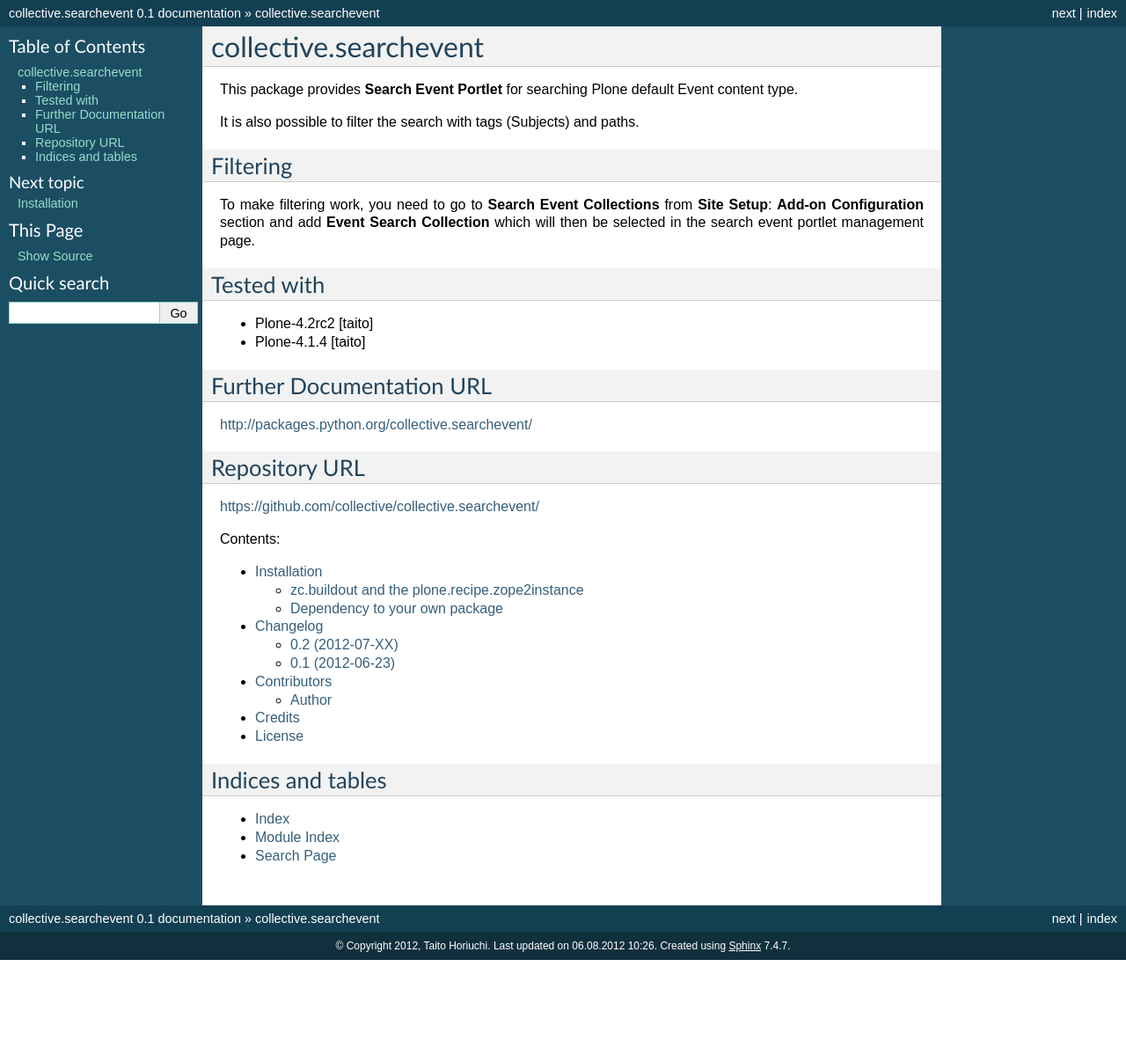
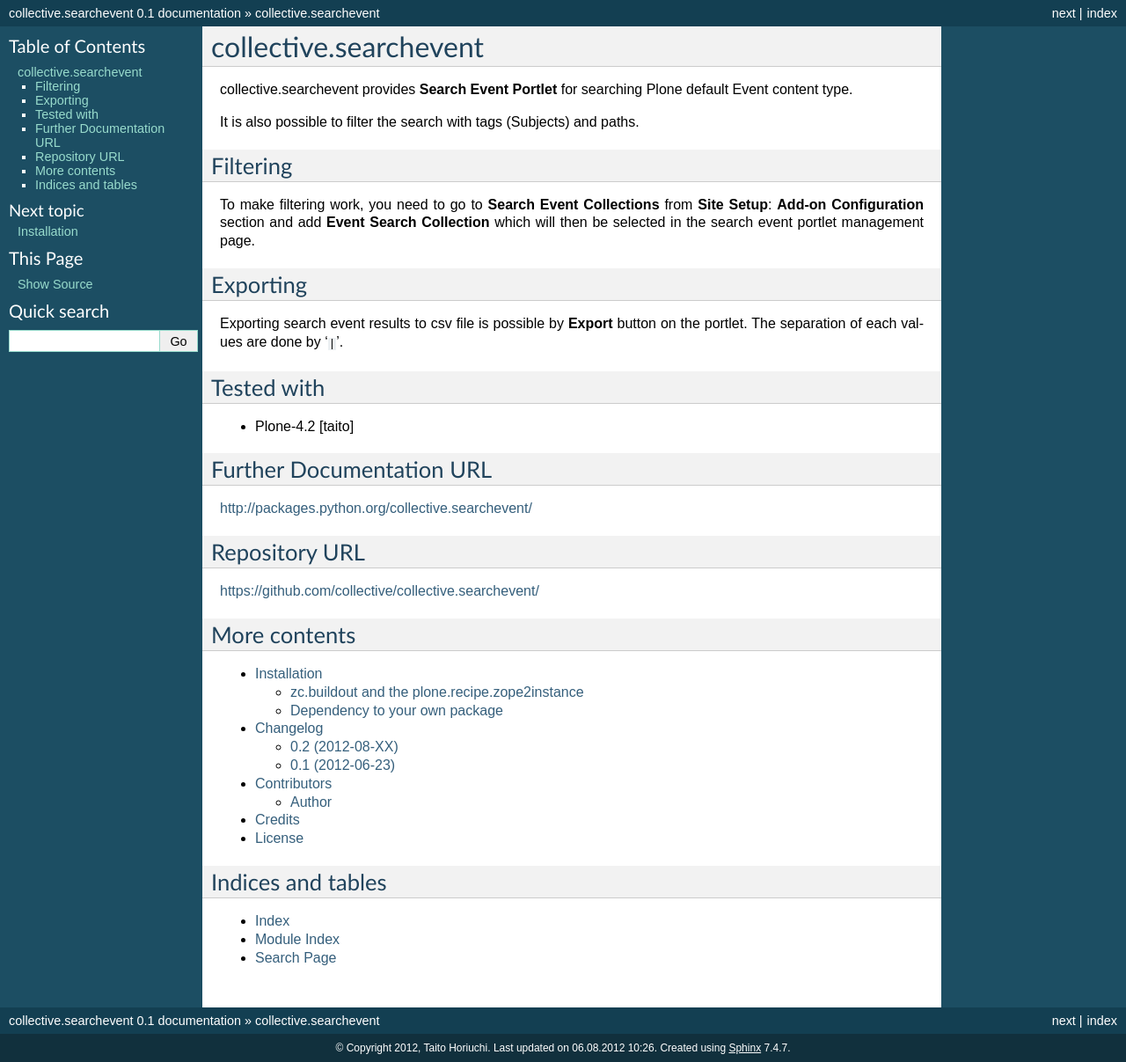
Before and after one commit to collective/collective.searchevent, a Sphinx documentation site: the page built from collective/searchevent/docs/index.rst, in a window 1280 px wide. Shown: the whole page at 88% size. Built offline with Sphinx 7.4.7, drawn with Linux system fonts in a browser that asks for light colours; before the commit the page ends 1091 px from its top, so only the background shows below that.

```diff
--- a/collective/searchevent/docs/HISTORY.rst
+++ b/collective/searchevent/docs/HISTORY.rst
@@ -1,10 +1,12 @@
 Changelog
 ---------
 
-0.2 (2012-07-XX)
+0.2 (2012-08-XX)
 ================
 
 - Added more control on batch start, size and orphan. [taito]
+- Exporting as csv file is now available. [taito]
+- Dropped support for Python-2.6. [taito]
 
 0.1 (2012-06-23)
 ================
--- a/collective/searchevent/docs/README.rst
+++ b/collective/searchevent/docs/README.rst
@@ -2,7 +2,7 @@
 collective.searchevent
 ======================
 
-This package provides **Search Event Portlet** for searching Plone default Event content type.
+collective.searchevent provides **Search Event Portlet** for searching Plone default Event content type.
 
 It is also possible to filter the search with tags (Subjects) and paths.
 
@@ -11,11 +11,16 @@ Filtering
 
 To make filtering work, you need to go to **Search Event Collections** from **Site Setup**: **Add-on Configuration** section and add **Event Search Collection** which will then be selected in the search event portlet management page.
 
+Exporting
+---------
+
+Exporting search event results to csv file is possible by **Export** button on the portlet.
+The separation of each values are done by '``|``'.
+
 Tested with
 -----------
 
-* Plone-4.2rc2 [taito]
-* Plone-4.1.4 [taito]
+* Plone-4.2 [taito]
 
 Further Documentation URL
 -------------------------
--- a/collective/searchevent/docs/index.rst
+++ b/collective/searchevent/docs/index.rst
@@ -1,6 +1,7 @@
 .. include:: README.rst
 
-Contents:
+More contents
+-------------
 
 .. toctree::
     :maxdepth: 2
```
Also changed, not shown: 1 other file.
